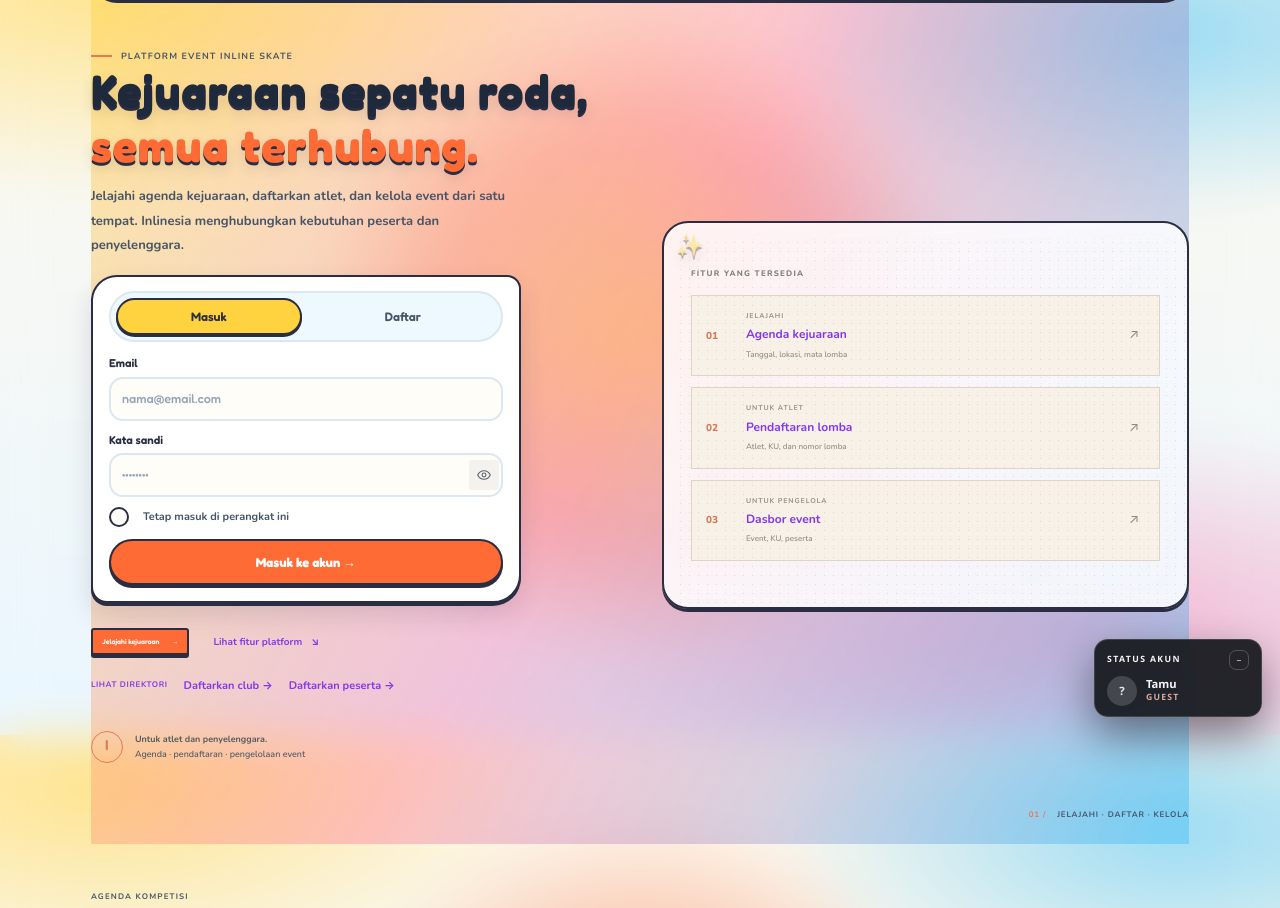
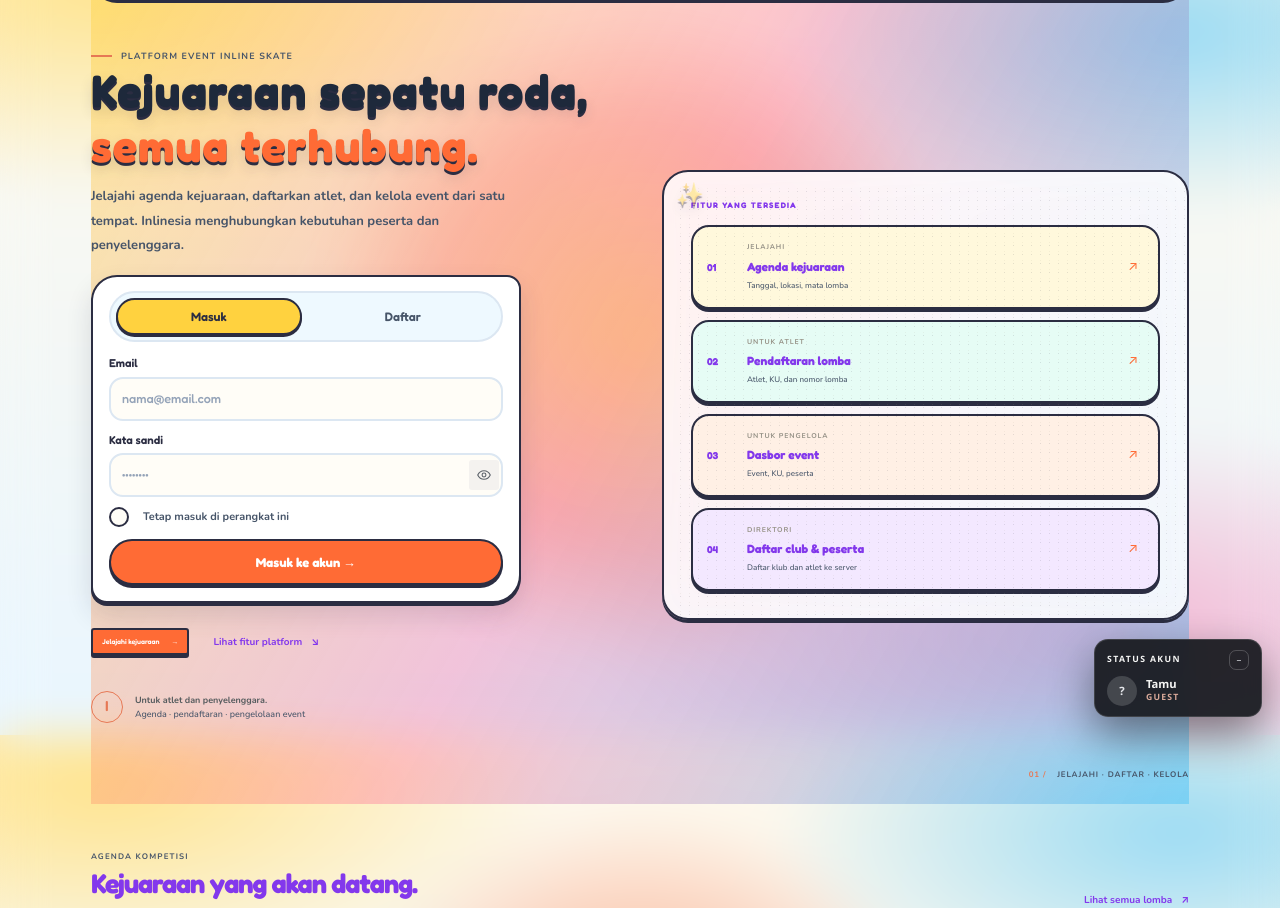
Before and after one commit to inlinesia/inlinesia, a Laravel app: page / in a window 1280 px wide. Shown: the part 65-973 px from the top of the page. Run offline with Laravel 12, Linux system fonts and the light colour scheme; data that the repository does not hold is empty; style sheets or scripts are compiled from the project's sources; some libraries are stand-ins or nearby versions.

Commit message:
feat: kartu fitur daftar club dan peserta di beranda

```diff
--- a/resources/css/ceria-theme.css
+++ b/resources/css/ceria-theme.css
@@ -550,6 +550,35 @@ html[data-theme='ceria'] {
     border-radius: var(--radius-lg);
     box-shadow: var(--shadow-sticker-sm);
 }
+
+/* Kartu fitur di hero: gaya Kids Skate, latar titik-titik pada
+   .public-hero-art::before sengaja dipertahankan. */
+[data-theme='ceria'] .public-home .platform-preview-label {
+    color: var(--color-grape);
+    font-family: var(--font-display);
+}
+[data-theme='ceria'] .public-home .platform-preview-link {
+    border: 2.5px solid var(--border-ink);
+    border-radius: var(--radius-md);
+    box-shadow: var(--shadow-sticker-sm);
+    background: rgba(255, 255, 255, 0.94);
+    transition: transform 0.16s var(--ease-bounce), box-shadow 0.16s var(--ease-bounce);
+}
+[data-theme='ceria'] .public-home .platform-preview-link:nth-of-type(1) { background: #fff8dc; }
+[data-theme='ceria'] .public-home .platform-preview-link:nth-of-type(2) { background: #e6fcf5; }
+[data-theme='ceria'] .public-home .platform-preview-link:nth-of-type(3) { background: #fff0e5; }
+[data-theme='ceria'] .public-home .platform-preview-link:nth-of-type(4) { background: #f3e8ff; }
+[data-theme='ceria'] .public-home .platform-preview-link:hover {
+    transform: translateX(3px);
+    box-shadow: var(--shadow-sticker);
+}
+[data-theme='ceria'] .public-home .platform-preview-number {
+    color: var(--color-grape);
+    font-family: var(--font-display);
+}
+[data-theme='ceria'] .public-home .platform-preview-link strong { font-family: var(--font-display); }
+[data-theme='ceria'] .public-home .platform-preview-link em { color: var(--text-secondary); }
+[data-theme='ceria'] .public-home .platform-preview-arrow { color: var(--color-coral); }
 
 [data-theme='ceria'] .public-site .public-hero h1 {
     color: var(--text-primary);
--- a/resources/views/publik/beranda.blade.php
+++ b/resources/views/publik/beranda.blade.php
@@ -88,13 +88,6 @@
                 <a class="public-button public-button-orange" href="{{ route('events.index') }}">Jelajahi kejuaraan <span aria-hidden="true">→</span></a>
                 <a class="public-text-link" href="#layanan">Lihat fitur platform <span aria-hidden="true">↘</span></a>
             </div>
-            <div class="public-hero-directory">
-                {{-- Tiga jalur berbeda: melihat direktori, mendaftarkan klub,
-                     dan mendaftarkan atlet lewat formulir direktori. --}}
-                <a class="public-directory-label" href="{{ route('directory.index') }}">LIHAT DIREKTORI</a>
-                <a class="public-directory-link" href="{{ route('directory.clubs.create') }}">Daftarkan club <span aria-hidden="true">→</span></a>
-                <a class="public-directory-link" href="{{ route('directory.athletes.create') }}">Daftarkan peserta <span aria-hidden="true">→</span></a>
-            </div>
             <div class="public-community-note">
                 <div class="organizer-mark" aria-hidden="true">I</div>
                 <p><strong>Untuk atlet dan penyelenggara.</strong><br>Agenda · pendaftaran · pengelolaan event</p>
@@ -122,6 +115,11 @@
             @endif
                 <span class="platform-preview-number">03</span>
                 <span><small>UNTUK PENGELOLA</small><strong>Dasbor event</strong><em>Event, KU, peserta</em></span>
+                <span class="platform-preview-arrow" aria-hidden="true">↗</span>
+            </a>
+            <a class="platform-preview-link" href="{{ route('directory.index') }}">
+                <span class="platform-preview-number">04</span>
+                <span><small>DIREKTORI</small><strong>Daftar club &amp; peserta</strong><em>Daftar klub dan atlet ke server</em></span>
                 <span class="platform-preview-arrow" aria-hidden="true">↗</span>
             </a>
         </aside>
```
Also changed, not shown: docs/adr-0054-kartu-fitur-daftar-club.md (added, +19 -0 lines), tests/Feature/DirectoryTest.php (+7 -3 lines), tests/Feature/ExampleTest.php (+1 -0 lines).
